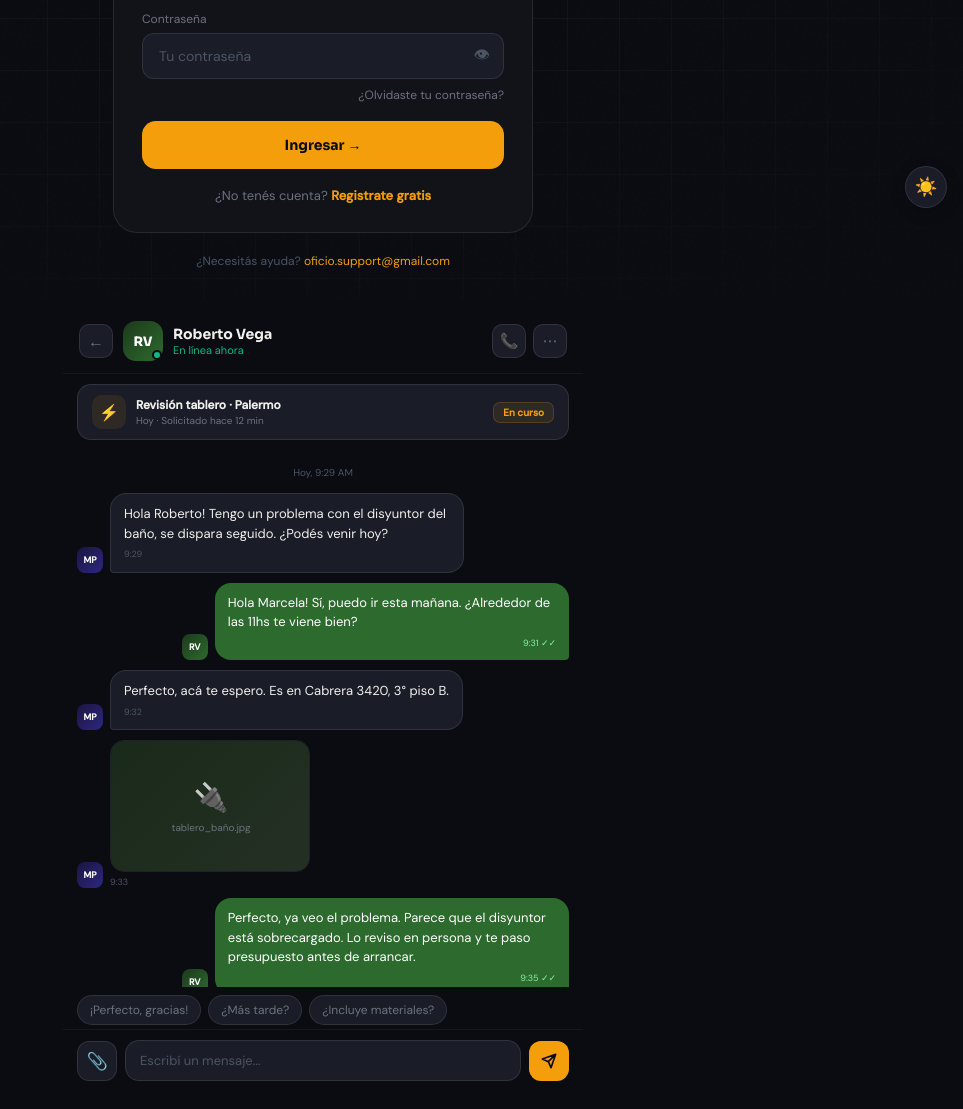
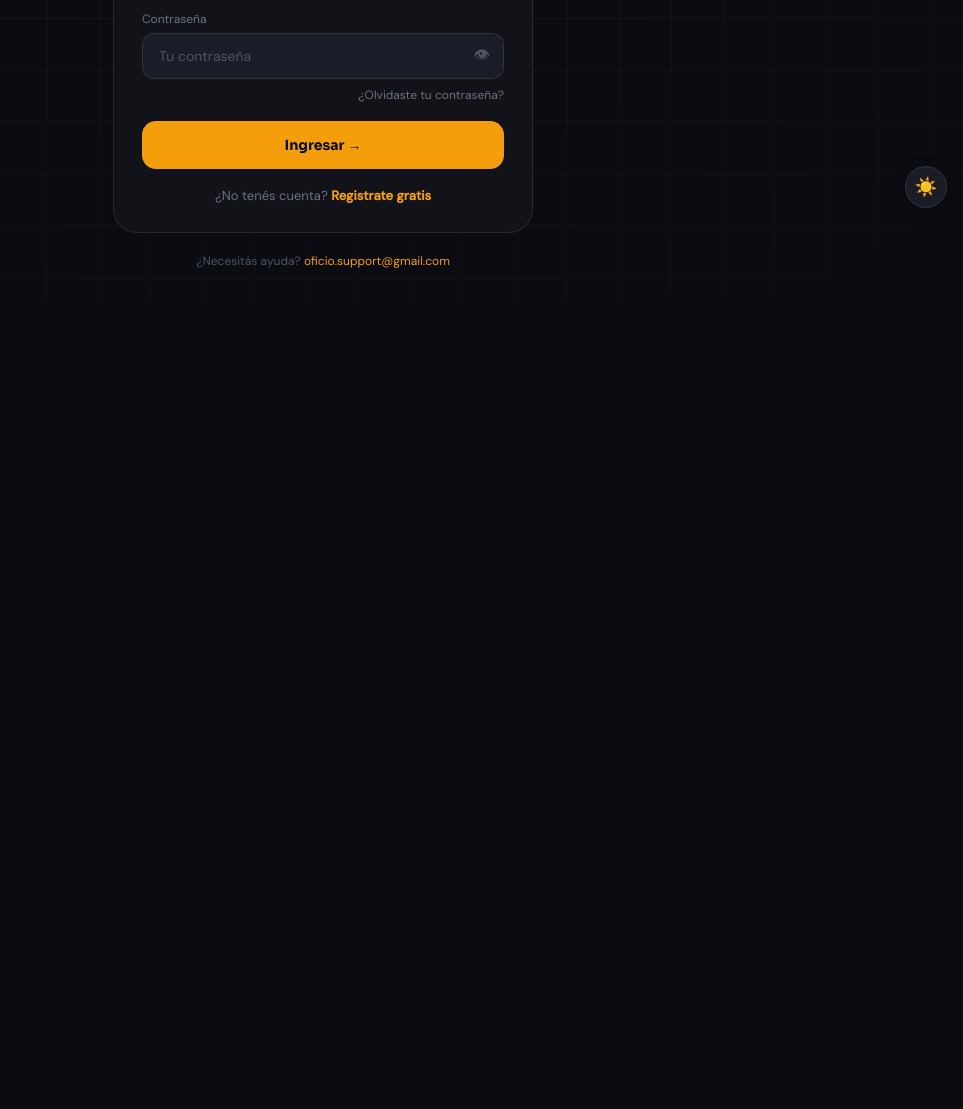
Before and after one commit to oficios-app/oficios-app, a plain HTML site: page index.html in a window 1280 px wide. Shown: the part 502-1611 px from the top of the page, without its empty margins (317-1280 px from the left). After the commit the page ends 800 px from the top, so only its background shows below. Drawn offline with Linux system fonts and the light colour scheme.

Commit message:
Update index.html

```diff
--- a/index.html
+++ b/index.html
@@ -39,8 +39,9 @@ body.light .bubble.sent { background: #D97706; }
 body.light .check-wrap { background: #d1fae5; border-color: #059669; }
 
 /* PÁGINAS */
-.page { display: none; position: relative; z-index: 1; min-height: 100vh; }
+.page { display: none; position: fixed; inset: 0; z-index: 1; overflow-y: auto; background: var(--bg); }
 .page.active { display: block; }
+#page-chat.active { display: flex; }
 .page-wrap { max-width: 520px; margin: 0 auto; padding-bottom: 90px; }
 
 /* THEME TOGGLE */
@@ -1091,7 +1092,7 @@ body.light .check-wrap { background: #d1fae5; border-color: #059669; }
 </div>
 
 <!-- ==================== PÁGINA: CHAT ==================== -->
-<div class="page" id="page-chat" style="height:100dvh;display:flex;flex-direction:column;overflow:hidden;">
+<div class="page" id="page-chat" style="display:none;flex-direction:column;overflow:hidden;">
   <div style="max-width:520px;margin:0 auto;width:100%;height:100%;display:flex;flex-direction:column;">
     <div class="chat-header-inner">
       <div class="back-btn" onclick="goTo('page-busqueda')">←</div>
@@ -1241,8 +1242,9 @@ body.light .check-wrap { background: #d1fae5; border-color: #059669; }
 // ---- NAVEGACIÓN ----
 function goTo(pageId) {
   document.querySelectorAll('.page').forEach(p => p.classList.remove('active'));
-  document.getElementById(pageId).classList.add('active');
-  window.scrollTo(0,0);
+  const target = document.getElementById(pageId);
+  target.classList.add('active');
+  target.scrollTop = 0;
   if (pageId === 'page-perfil') buildProfBars();
   if (pageId === 'page-dashboard') buildDashBars();
   if (pageId === 'page-chat') setTimeout(() => { const m = document.getElementById('chat-messages'); m.scrollTop = m.scrollHeight; }, 100);
```
